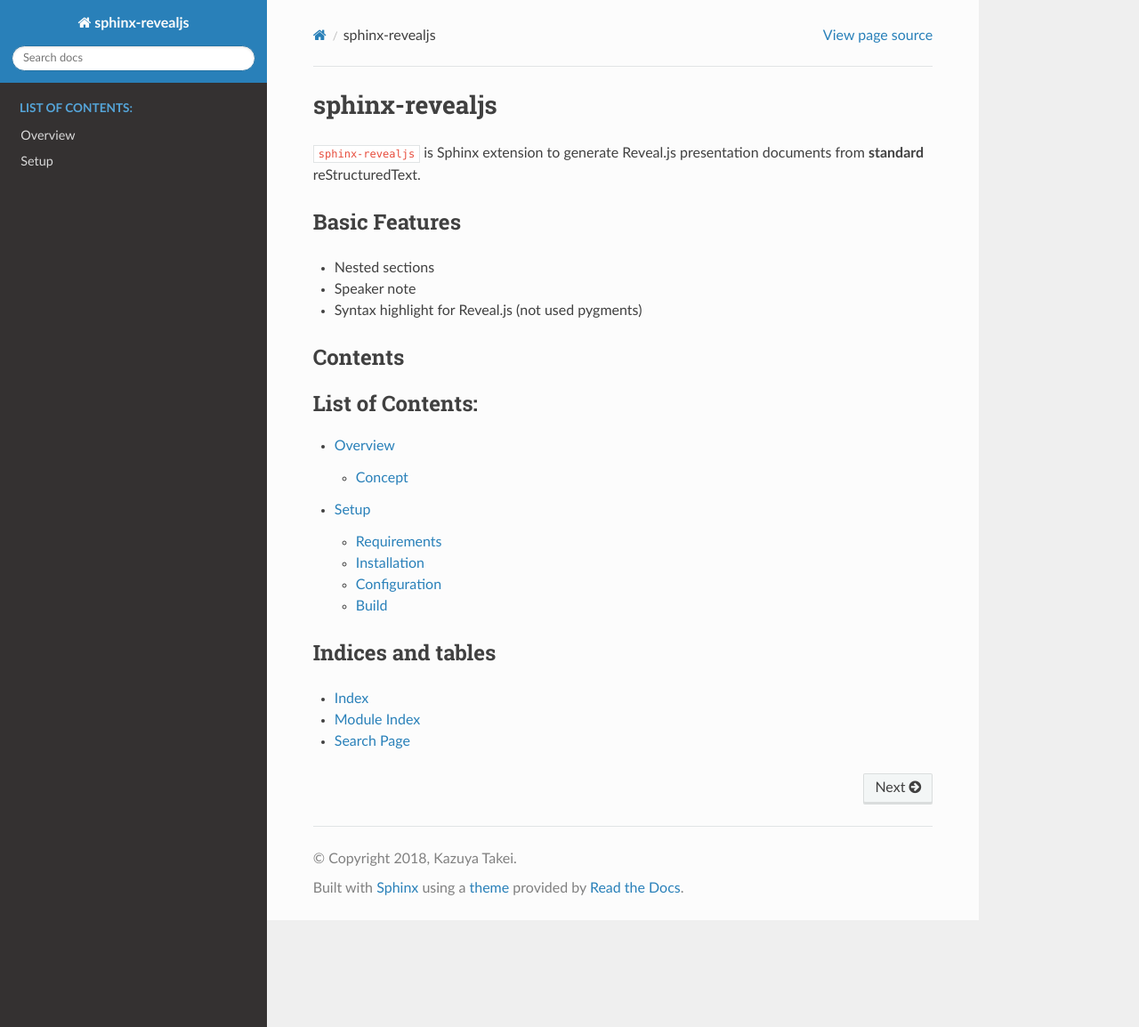
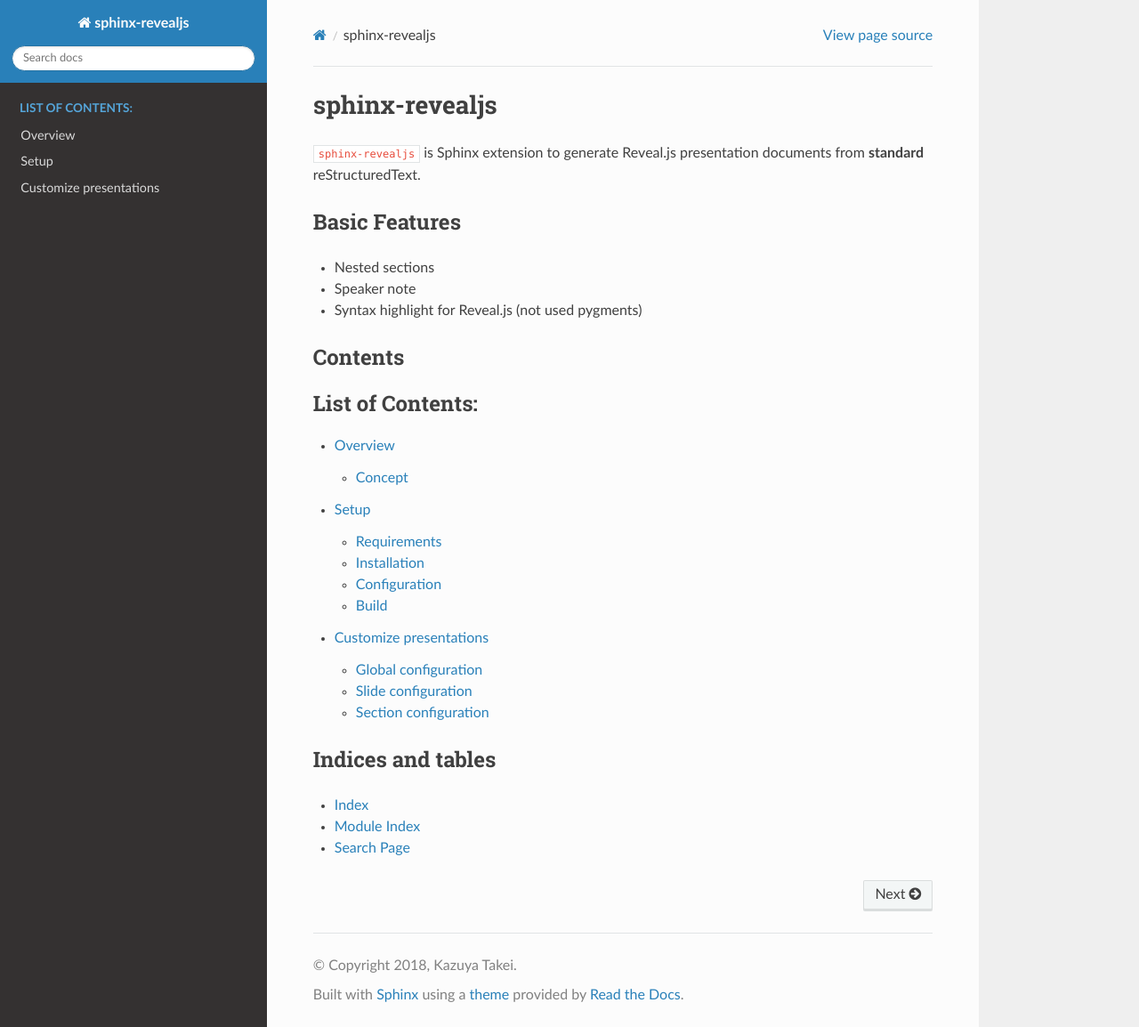
Before and after one commit to attakei/sphinx-revealjs, a Sphinx documentation site: the page built from docs/index.rst, in a window 1280 px wide and 1154 px high. Shown: the whole window at 89% size. Built offline with Sphinx 7.4.7 and the Read the Docs theme 2.0.0, drawn with Linux system fonts in a browser that asks for light colours; some of the changed lines change nothing that is shown.

Commit message:
Add docs for customization

```diff
--- /dev/null
+++ b/docs/customizations.rst
@@ -0,0 +1,94 @@
+.. |THIS| replace:: ``sphinx-revealjs``
+
+=======================
+Customize presentations
+=======================
+
+To customize presentations, you can configure by some approach.
+
+Global configuration
+====================
+
+To customize all presentations, edit your ``conf.py`` .
+
+Usage
+-----
+
+|THIS| is accept themes and theme options.
+If you want set parameters, write ``revealjs_theme`` and ``revealjs_theme_options`` .
+
+.. code-block:: python
+
+    revealjs_theme_options = {
+        'revealjs_config': '{"transition": "cube"}'
+    }
+
+Parameters
+----------
+
+revealjs_theme_options
+    Options for default theme.
+    Use to override from template default parameters.
+
+revealjs_theme
+    Theme name to use. (default is **sphinx_revealjs**)
+
+    If you want customize template, change it.
+
+
+Slide configuration
+===================
+
+For editing settings for specify presentation,
+you write custom directive at source reST.
+
+Usage
+-----
+
+Write ``revealjs_slide`` directive directly after first section.
+
+.. code-block:: rst
+
+    Slide title
+    ===========
+
+    .. revealjs_slide::
+        :theme: solarized
+        :config: {"transition": "none"}
+
+
+Parameters
+----------
+
+theme
+    Change Reveal.js theme for only slide
+
+config
+    Override parameter to initialize Reveal.js
+
+
+Section configuration
+=====================
+
+To change behavior per section, write directive per section.
+
+Usage
+-----
+
+Write ``revealjs_section`` directive directly after subsections.
+
+.. code-block:: rest
+
+    Title
+    =====
+
+    Section
+    -------
+
+    .. revealjs_section::
+        :data-background-color: #009900
+
+Parameters
+----------
+
+.. todo:: write after
--- a/docs/index.rst
+++ b/docs/index.rst
@@ -22,6 +22,7 @@
 
    overview
    setup
+   customizations
 
 Indices and tables
 ==================
```
